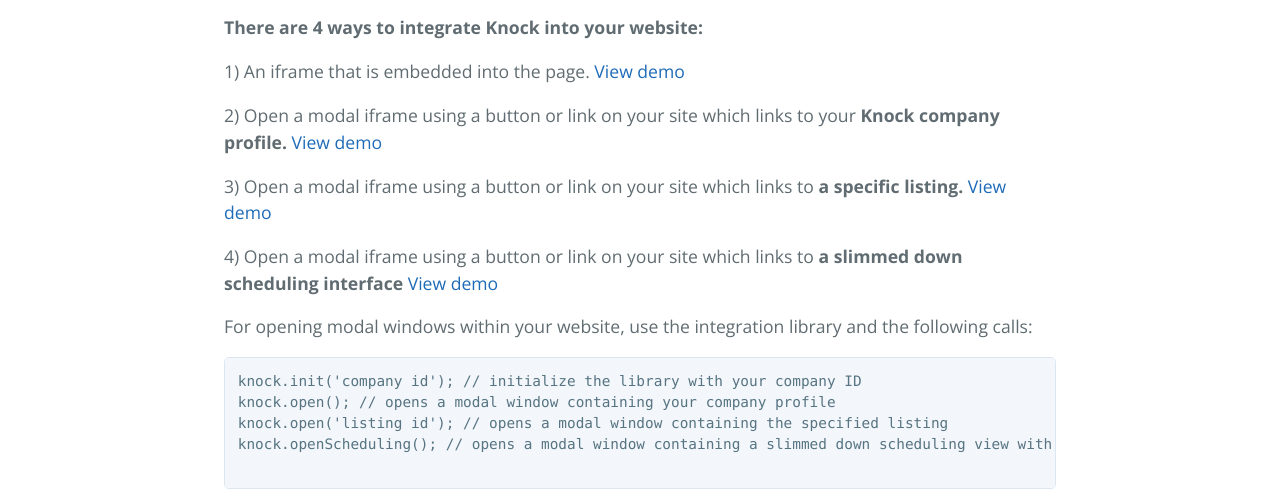
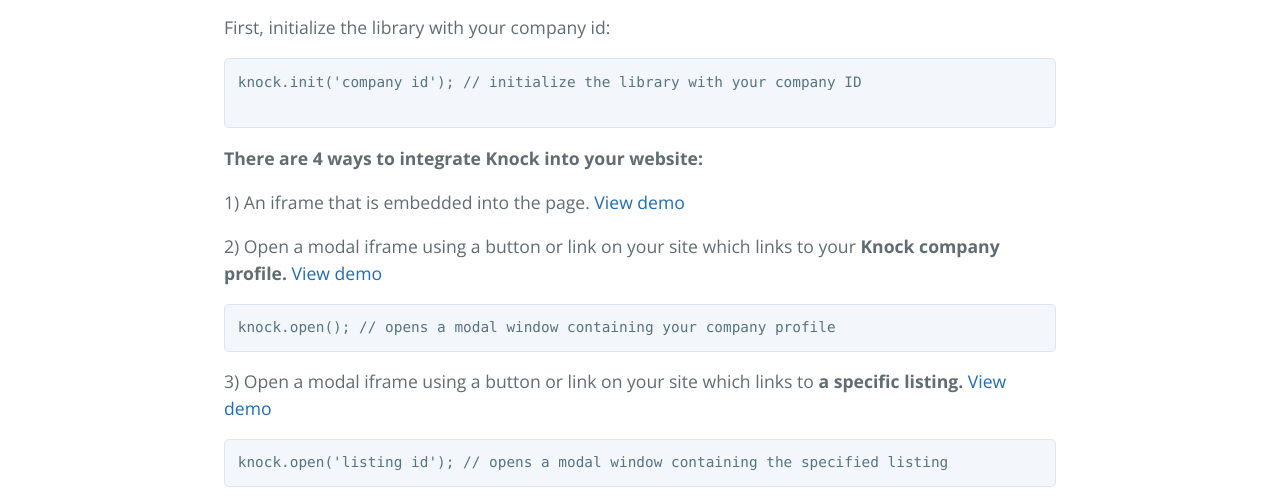
Before and after one commit to knockrentals/WebIntegration, a plain HTML site: page index.html in a window 1280 px wide. Shown: the part 424-926 px from the top of the page. Drawn offline with nearby package versions, Linux system fonts and the light colour scheme.

Commit message:
Update index.html

```diff
--- a/index.html
+++ b/index.html
@@ -24,24 +24,28 @@
            aria-hidden="true"><span class="octicon octicon-link"></span></a>Knock Web Integration Library
     </h1>
 
+    <p>First, initialize the library with your company id:</p>
+    <div class="highlight highlight-javascript">
+            <pre>
+knock.init('company id'); // initialize the library with your company ID
+            </pre>
+        </div>
+
     <p><strong>There are 4 ways to integrate Knock into your website:</strong></p>
 
     <div>
         <p>1) An iframe that is embedded into the page. <a href="examples/demo_embedded.html">View demo</a></p>
         <p>2) Open a modal iframe using a button or link on your site which links to your <strong>Knock company profile.</strong> <a href="examples/demo_modal_company.html">View demo</a></p>
+        <div class="highlight highlight-javascript">
+            <pre>knock.open(); // opens a modal window containing your company profile</pre>
+        </div
         <p>3) Open a modal iframe using a button or link on your site which links to <strong>a specific listing.</strong> <a href="examples/demo_modal_listing.html">View demo</a></p>
+        <div class="highlight highlight-javascript">
+            <pre>knock.open('listing id'); // opens a modal window containing the specified listing</pre>
+        </div>
         <p>4) Open a modal iframe using a button or link on your site which links to <strong>a slimmed down scheduling interface</strong> <a href="examples/demo_modal_scheduling.html">View demo</a></p>
-    </div>
-
-    <div>
-        <p>For opening modal windows within your website, use the integration library and the following calls:</p>
         <div class="highlight highlight-javascript">
-            <pre>
-knock.init('company id'); // initialize the library with your company ID
-knock.open(); // opens a modal window containing your company profile
-knock.open('listing id'); // opens a modal window containing the specified listing
-knock.openScheduling(); // opens a modal window containing a slimmed down scheduling view with all listings/floorplans
-            </pre>
+            <pre>knock.openScheduling(); // opens a modal window containing a slimmed down scheduling view with all listings/floorplans</pre>
         </div>
     </div>
 
```
